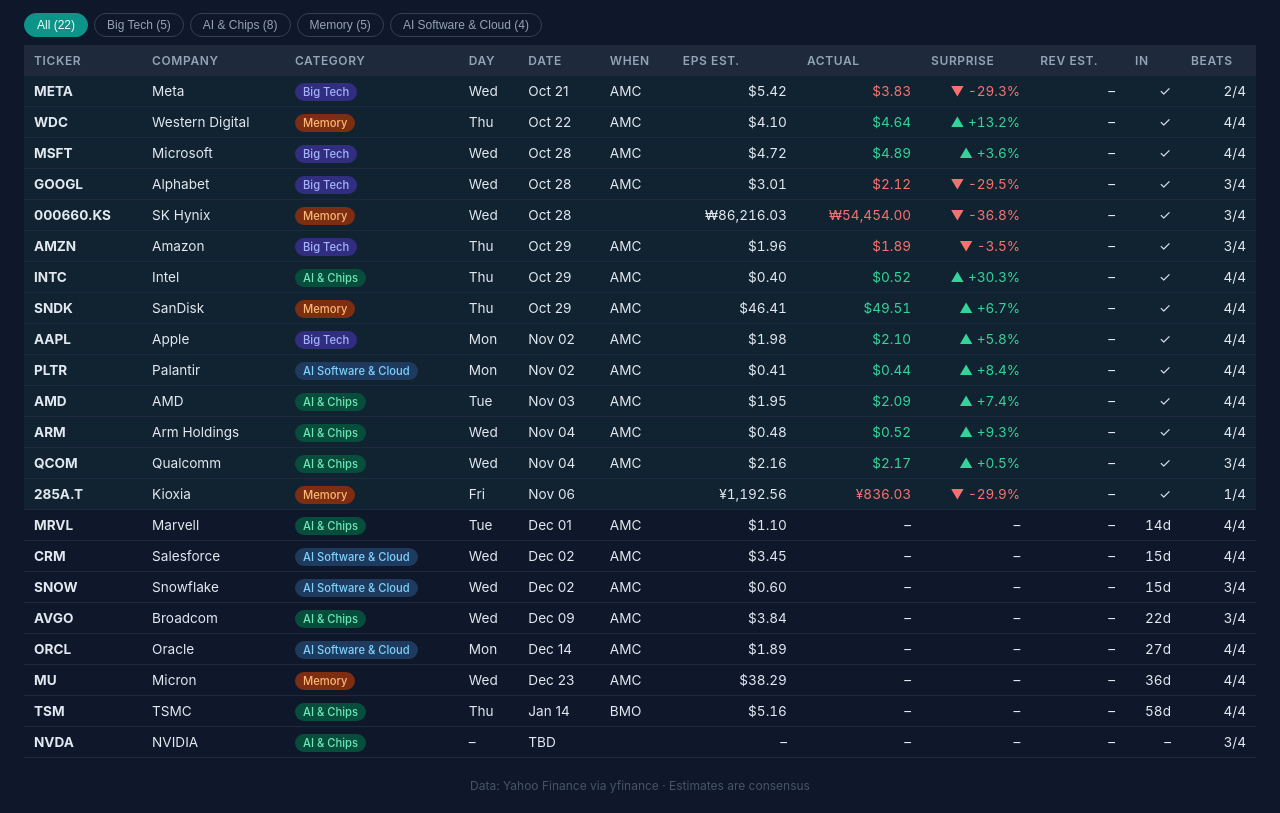
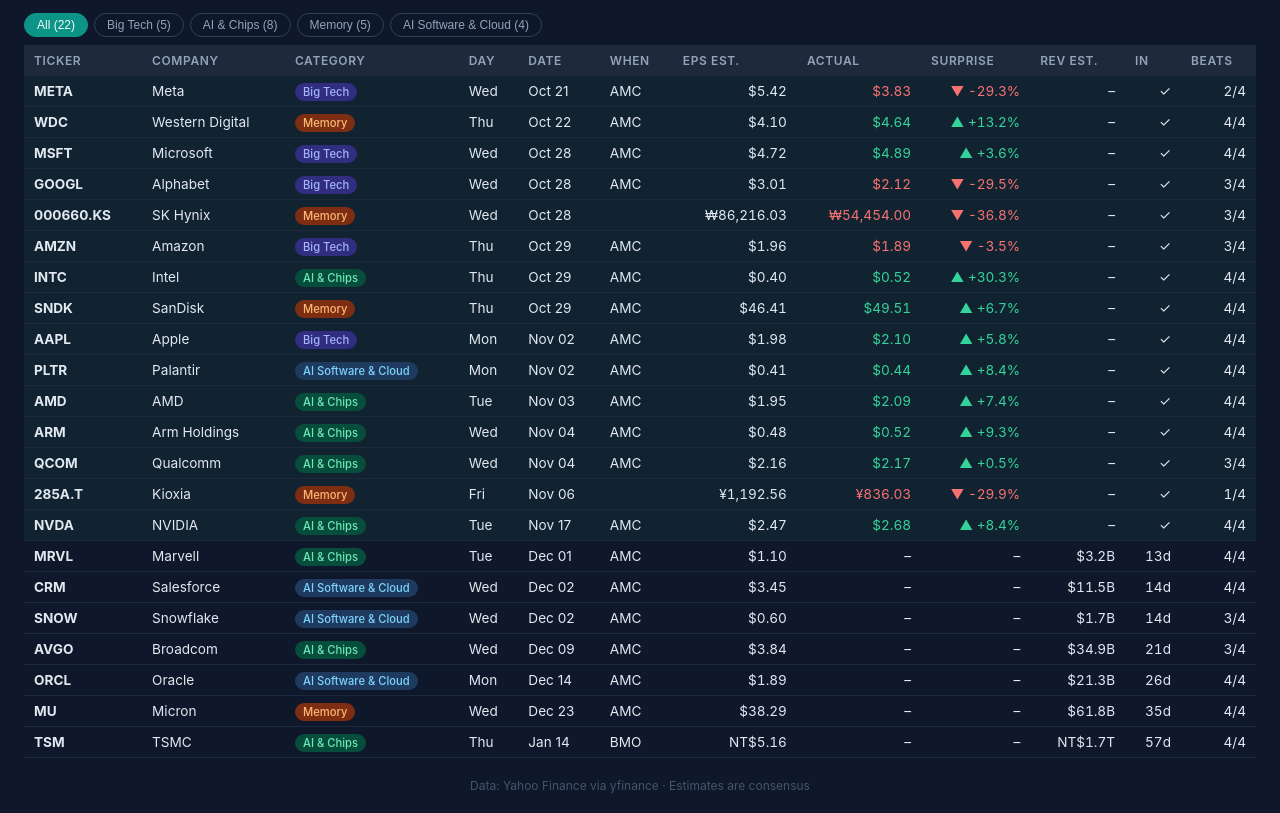
Before and after one commit to rosh-photo/earnings-calendar, a plain HTML site: page index.html in a window 1280 px wide. Shown: the part 67-880 px from the top of the page. Drawn offline with Linux system fonts and the light colour scheme.

Commit message:
Auto-refresh 2026-11-18 21:40 UTC

```diff
--- a/index.html
+++ b/index.html
@@ -41,7 +41,7 @@
 </head>
 <body>
 <h1>Earnings Calendar</h1>
-<p class="meta">Big Tech &middot; AI &amp; Chips &middot; Memory &middot; Updated Nov 17 2026 21:58 UTC</p>
+<p class="meta">Big Tech &middot; AI &amp; Chips &middot; Memory &middot; Updated Nov 18 2026 21:40 UTC</p>
 
 <div class="bar">
   <button class="btn on" onclick="filt('all')">All (22)</button>
@@ -64,7 +64,7 @@
   <th onclick="doSort(11)">Beats</th>
 </tr></thead>
 <tbody>
-<tr class="reported" data-cat="Big Tech" data-days="-15">
+<tr class="reported" data-cat="Big Tech" data-days="-16">
   <td><strong>AAPL</strong></td>
   <td>Apple</td>
   <td><span class="cat big-tech">Big Tech</span></td>
@@ -77,7 +77,7 @@
   <td class="num">–</td>
   <td class="num">✓</td>
   <td class="num">4/4</td>
-</tr><tr class="reported" data-cat="Big Tech" data-days="-20">
+</tr><tr class="reported" data-cat="Big Tech" data-days="-21">
   <td><strong>MSFT</strong></td>
   <td>Microsoft</td>
   <td><span class="cat big-tech">Big Tech</span></td>
@@ -90,7 +90,7 @@
   <td class="num">–</td>
   <td class="num">✓</td>
   <td class="num">4/4</td>
-</tr><tr class="reported" data-cat="Big Tech" data-days="-20">
+</tr><tr class="reported" data-cat="Big Tech" data-days="-21">
   <td><strong>GOOGL</strong></td>
   <td>Alphabet</td>
   <td><span class="cat big-tech">Big Tech</span></td>
@@ -103,7 +103,7 @@
   <td class="num">–</td>
   <td class="num">✓</td>
   <td class="num">3/4</td>
-</tr><tr class="reported" data-cat="Big Tech" data-days="-19">
+</tr><tr class="reported" data-cat="Big Tech" data-days="-20">
   <td><strong>AMZN</strong></td>
   <td>Amazon</td>
   <td><span class="cat big-tech">Big Tech</span></td>
@@ -116,7 +116,7 @@
   <td class="num">–</td>
   <td class="num">✓</td>
   <td class="num">3/4</td>
-</tr><tr class="reported" data-cat="Big Tech" data-days="-27">
+</tr><tr class="reported" data-cat="Big Tech" data-days="-28">
   <td><strong>META</strong></td>
   <td>Meta</td>
   <td><span class="cat big-tech">Big Tech</span></td>
@@ -129,20 +129,20 @@
   <td class="num">–</td>
   <td class="num">✓</td>
   <td class="num">2/4</td>
-</tr><tr class="later" data-cat="AI & Chips" data-days="999">
+</tr><tr class="reported" data-cat="AI & Chips" data-days="-1">
   <td><strong>NVDA</strong></td>
   <td>NVIDIA</td>
   <td><span class="cat ai-chips">AI & Chips</span></td>
-  <td>–</td>
-  <td data-sort="9999-99-99">TBD</td>
-  <td></td>
+  <td>Tue</td>
+  <td data-sort="2026-11-17">Nov 17</td>
+  <td>AMC</td>
+  <td class="num">$2.47</td>
+  <td class="num"><span style="color:#34d399">$2.68</span></td>
+  <td class="num"><span style="color:#34d399">▲ +8.4%</span></td>
   <td class="num">–</td>
-  <td class="num">–</td>
-  <td class="num">–</td>
-  <td class="num">–</td>
-  <td class="num">–</td>
-  <td class="num">3/4</td>
-</tr><tr class="mid" data-cat="AI & Chips" data-days="22">
+  <td class="num">✓</td>
+  <td class="num">4/4</td>
+</tr><tr class="mid" data-cat="AI & Chips" data-days="21">
   <td><strong>AVGO</strong></td>
   <td>Broadcom</td>
   <td><span class="cat ai-chips">AI & Chips</span></td>
@@ -152,10 +152,10 @@
   <td class="num">$3.84</td>
   <td class="num">–</td>
   <td class="num">–</td>
-  <td class="num">–</td>
-  <td class="num">22d</td>
+  <td class="num">$34.9B</td>
+  <td class="num">21d</td>
   <td class="num">3/4</td>
-</tr><tr class="reported" data-cat="AI & Chips" data-days="-14">
+</tr><tr class="reported" data-cat="AI & Chips" data-days="-15">
   <td><strong>AMD</strong></td>
   <td>AMD</td>
   <td><span class="cat ai-chips">AI & Chips</span></td>
@@ -168,7 +168,7 @@
   <td class="num">–</td>
   <td class="num">✓</td>
   <td class="num">4/4</td>
-</tr><tr class="reported" data-cat="AI & Chips" data-days="-13">
+</tr><tr class="reported" data-cat="AI & Chips" data-days="-14">
   <td><strong>ARM</strong></td>
   <td>Arm Holdings</td>
   <td><span class="cat ai-chips">AI & Chips</span></td>
@@ -181,20 +181,20 @@
   <td class="num">–</td>
   <td class="num">✓</td>
   <td class="num">4/4</td>
-</tr><tr class="later" data-cat="AI & Chips" data-days="58">
+</tr><tr class="later" data-cat="AI & Chips" data-days="57">
   <td><strong>TSM</strong></td>
   <td>TSMC</td>
   <td><span class="cat ai-chips">AI & Chips</span></td>
   <td>Thu</td>
   <td data-sort="2027-01-14">Jan 14</td>
   <td>BMO</td>
-  <td class="num">$5.16</td>
+  <td class="num">NT$5.16</td>
   <td class="num">–</td>
   <td class="num">–</td>
-  <td class="num">–</td>
-  <td class="num">58d</td>
+  <td class="num">NT$1.7T</td>
+  <td class="num">57d</td>
   <td class="num">4/4</td>
-</tr><tr class="reported" data-cat="AI & Chips" data-days="-19">
+</tr><tr class="reported" data-cat="AI & Chips" data-days="-20">
   <td><strong>INTC</strong></td>
   <td>Intel</td>
   <td><span class="cat ai-chips">AI & Chips</span></td>
@@ -207,7 +207,7 @@
   <td class="num">–</td>
   <td class="num">✓</td>
   <td class="num">4/4</td>
-</tr><tr class="reported" data-cat="AI & Chips" data-days="-13">
+</tr><tr class="reported" data-cat="AI & Chips" data-days="-14">
   <td><strong>QCOM</strong></td>
   <td>Qualcomm</td>
   <td><span class="cat ai-chips">AI & Chips</span></td>
@@ -220,7 +220,7 @@
   <td class="num">–</td>
   <td class="num">✓</td>
   <td class="num">3/4</td>
-</tr><tr class="mid" data-cat="AI & Chips" data-days="14">
+</tr><tr class="mid" data-cat="AI & Chips" data-days="13">
   <td><strong>MRVL</strong></td>
   <td>Marvell</td>
   <td><span class="cat ai-chips">AI & Chips</span></td>
@@ -230,10 +230,10 @@
   <td class="num">$1.10</td>
   <td class="num">–</td>
   <td class="num">–</td>
-  <td class="num">–</td>
-  <td class="num">14d</td>
+  <td class="num">$3.2B</td>
+  <td class="num">13d</td>
   <td class="num">4/4</td>
-</tr><tr class="later" data-cat="Memory" data-days="36">
+</tr><tr class="later" data-cat="Memory" data-days="35">
   <td><strong>MU</strong></td>
   <td>Micron</td>
   <td><span class="cat memory">Memory</span></td>
@@ -243,10 +243,10 @@
   <td class="num">$38.29</td>
   <td class="num">–</td>
   <td class="num">–</td>
-  <td class="num">–</td>
-  <td class="num">36d</td>
+  <td class="num">$61.8B</td>
+  <td class="num">35d</td>
   <td class="num">4/4</td>
-</tr><tr class="reported" data-cat="Memory" data-days="-20">
+</tr><tr class="reported" data-cat="Memory" data-days="-21">
   <td><strong>000660.KS</strong></td>
   <td>SK Hynix</td>
   <td><span class="cat memory">Memory</span></td>
@@ -259,7 +259,7 @@
   <td class="num">–</td>
   <td class="num">✓</td>
   <td class="num">3/4</td>
-</tr><tr class="reported" data-cat="Memory" data-days="-26">
+</tr><tr class="reported" data-cat="Memory" data-days="-27">
   <td><strong>WDC</strong></td>
   <td>Western Digital</td>
   <td><span class="cat memory">Memory</span></td>
@@ -272,7 +272,7 @@
   <td class="num">–</td>
   <td class="num">✓</td>
   <td class="num">4/4</td>
-</tr><tr class="reported" data-cat="Memory" data-days="-19">
+</tr><tr class="reported" data-cat="Memory" data-days="-20">
   <td><strong>SNDK</strong></td>
   <td>SanDisk</td>
   <td><span class="cat memory">Memory</span></td>
@@ -285,7 +285,7 @@
   <td class="num">–</td>
   <td class="num">✓</td>
   <td class="num">4/4</td>
-</tr><tr class="reported" data-cat="Memory" data-days="-11">
+</tr><tr class="reported" data-cat="Memory" data-days="-12">
   <td><strong>285A.T</strong></td>
   <td>Kioxia</td>
   <td><span class="cat memory">Memory</span></td>
@@ -298,7 +298,7 @@
   <td class="num">–</td>
   <td class="num">✓</td>
   <td class="num">1/4</td>
-</tr><tr class="mid" data-cat="AI Software & Cloud" data-days="15">
+</tr><tr class="mid" data-cat="AI Software & Cloud" data-days="14">
   <td><strong>CRM</strong></td>
   <td>Salesforce</td>
   <td><span class="cat ai-software-cloud">AI Software & Cloud</span></td>
@@ -308,10 +308,10 @@
   <td class="num">$3.45</td>
   <td class="num">–</td>
   <td class="num">–</td>
-  <td class="num">–</td>
-  <td class="num">15d</td>
+  <td class="num">$11.5B</td>
+  <td class="num">14d</td>
   <td class="num">4/4</td>
-</tr><tr class="mid" data-cat="AI Software & Cloud" data-days="27">
+</tr><tr class="mid" data-cat="AI Software & Cloud" data-days="26">
   <td><strong>ORCL</strong></td>
   <td>Oracle</td>
   <td><span class="cat ai-software-cloud">AI Software & Cloud</span></td>
@@ -321,10 +321,10 @@
   <td class="num">$1.89</td>
   <td class="num">–</td>
   <td class="num">–</td>
-  <td class="num">–</td>
-  <td class="num">27d</td>
+  <td class="num">$21.3B</td>
+  <td class="num">26d</td>
   <td class="num">4/4</td>
-</tr><tr class="mid" data-cat="AI Software & Cloud" data-days="15">
+</tr><tr class="mid" data-cat="AI Software & Cloud" data-days="14">
   <td><strong>SNOW</strong></td>
   <td>Snowflake</td>
   <td><span class="cat ai-software-cloud">AI Software & Cloud</span></td>
@@ -334,10 +334,10 @@
   <td class="num">$0.60</td>
   <td class="num">–</td>
   <td class="num">–</td>
-  <td class="num">–</td>
-  <td class="num">15d</td>
+  <td class="num">$1.7B</td>
+  <td class="num">14d</td>
   <td class="num">3/4</td>
-</tr><tr class="reported" data-cat="AI Software & Cloud" data-days="-15">
+</tr><tr class="reported" data-cat="AI Software & Cloud" data-days="-16">
   <td><strong>PLTR</strong></td>
   <td>Palantir</td>
   <td><span class="cat ai-software-cloud">AI Software & Cloud</span></td>
```
